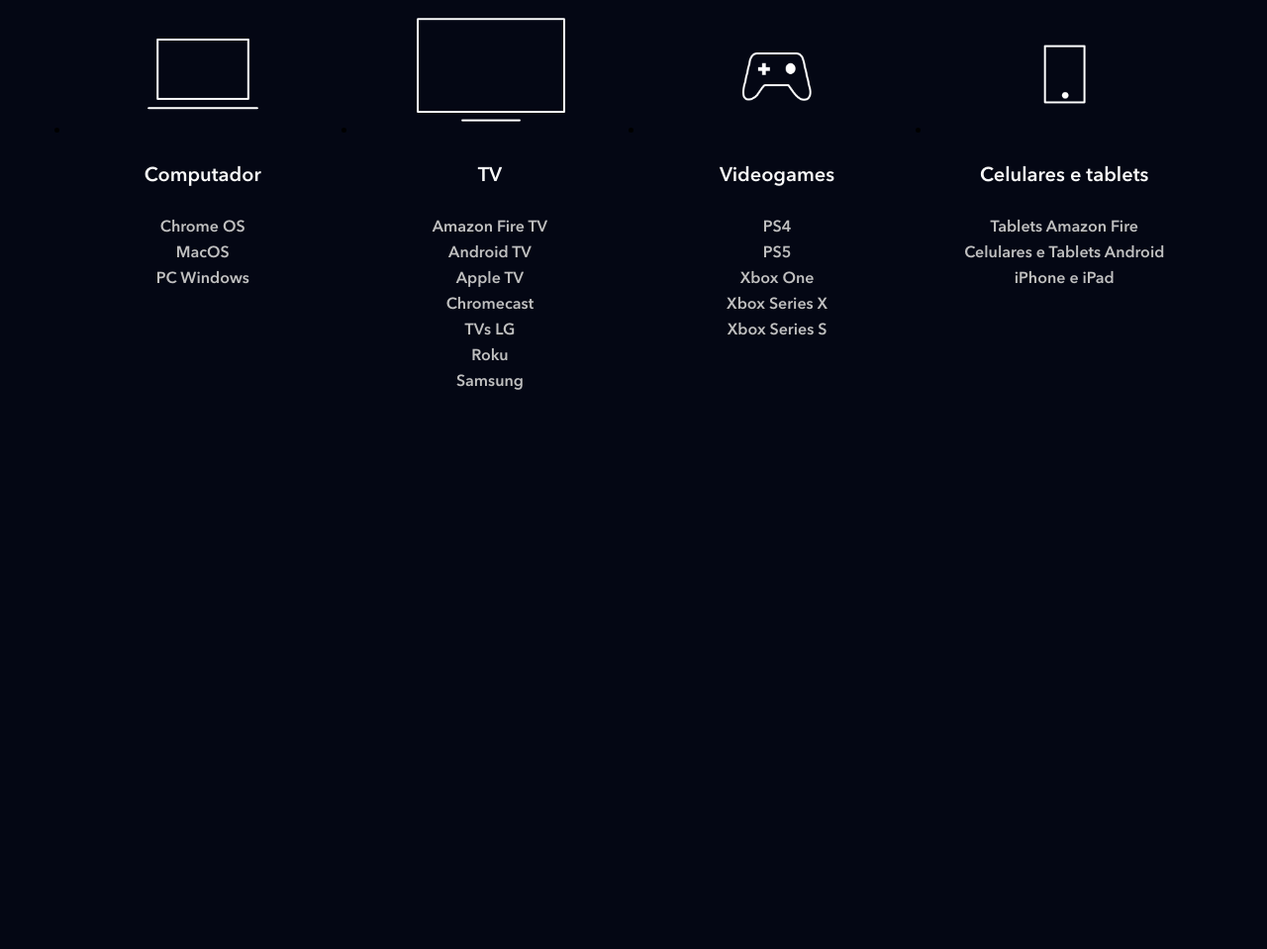
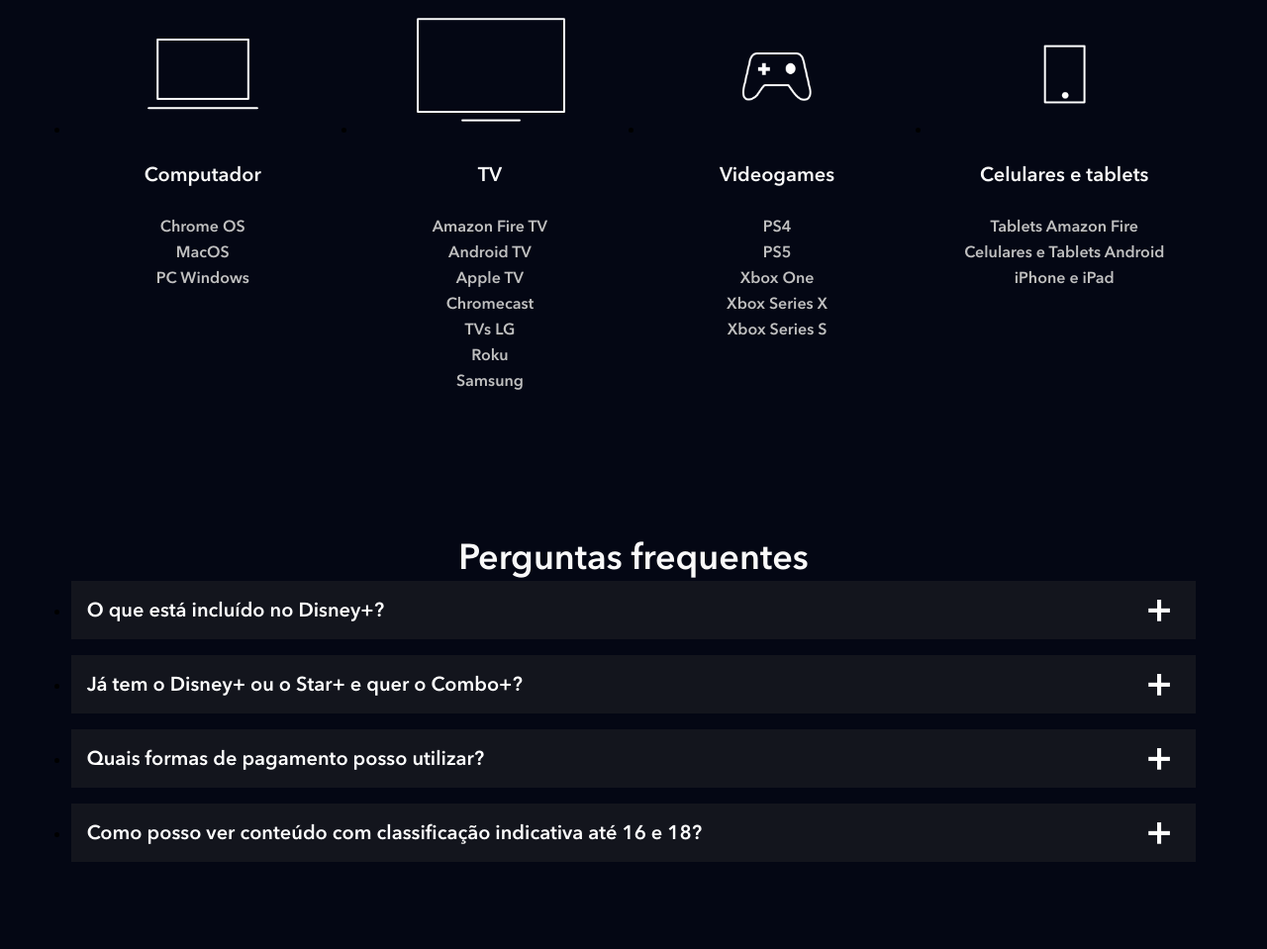
Before and after one commit to ClaudioFerreir/clone_disneyplus, a website: page index.html in a window 1280 px wide. Shown: the part 3743-4702 px from the top of the page at 99% size. Before the commit the page ends 4212 px from the top, so only its background shows below. Drawn offline with nearby package versions, Linux system fonts and the light colour scheme; files that its build step writes are made by us from their sources; files whose address does not match are found by name.

Commit message:
feat: faq section

```diff
--- a/index.html
+++ b/index.html
@@ -218,5 +218,60 @@
       </li>
     </ul>
   </section>
+  <section class="faq">
+    <h2 class="title">Perguntas frequentes</h2>
+    <ul class="faq__questions">
+      <li class="faq__questions__item">
+        <div class="faq__questions__item__question" data-faq-question>
+          <p>O que está incluído no Disney+?</p>
+        </div>
+        <div class="faq__questions__item__answer text--big">
+          <ul>
+            <li>Experiência de entretenimento exclusiva.</li>
+            <li>As melhores histórias da Disney, Pixar, Marvel, Star Wars e National Geographic, tudo em um só lugar.</li>
+            <li>Downloads ilimitados em até 10 dispositivos compatíveis.</li>
+            <li>Mais de 300 títulos em 4K UHD e HDR.</li>
+            <li>A possibilidade de assistir em até 4 dispositivos compatíveis simultaneamente sem custo adicional.</li>
+            <li>IMAX Enhanced: disponível para alguns títulos da Marvel em dispositivos compatíveis com o Disney+.</li>
+          </ul>
+        </div>
+      </li>
+      <li class="faq__questions__item">
+        <div class="faq__questions__item__question" data-faq-question>
+          <p>Já tem o Disney+ ou o Star+ e quer o Combo+?</p>
+        </div>
+        <div class="faq__questions__item__answer text--big">
+          <p>Ao assinar o Combo+:</p>
+          <ul>
+            <li>O valor da sua assinatura existente será descontado do preço do Combo+.</li>
+            <li>Se você assina o plano mensal, o valor que você paga mensalmente será descontado do preço do Combo+.</li>
+            <li>Se você tem uma assinatura anual do Disney+ cobrada diretamente pelo Disney+, não é possível mudar para o Combo+ no momento. Entre em contato com o suporte do Disney+ para conhecer suas opções.</li>
+            <li>Você vai receber um e-mail com os valores detalhados assim que finalizar o pagamento.</li>
+            <li>Lembre-se: você pode cancelar a assinatura quando quiser.</li>
+          </ul>
+          <p>No momento, apenas a assinatura mensal do Combo+ está disponível.</p>
+        </div>
+      </li>
+      <li class="faq__questions__item">
+        <div class="faq__questions__item__question" data-faq-question>
+          <p>Quais formas de pagamento posso utilizar?</p>
+        </div>
+        <div class="faq__questions__item__answer text--big">
+          <p>Você pode utilizar: cartão de débito, cartão de crédito, PayPal, Mercado Pago, e também empresas parceiras como Google Play Store, App Store da Apple; Mercado Livre e provedores locais de TV, telefonia e internet.</p>
+        </div>
+      </li>
+      <li class="faq__questions__item">
+        <div class="faq__questions__item__question" data-faq-question>
+          <p>Como posso ver conteúdo com classificação indicativa até 16 e 18?</p>
+        </div>
+        <div class="faq__questions__item__answer text--big">
+          <p>Para poder acessar o catálogo completo que inclui conteúdo com classificação indicativa até 16 e 18, todos os usuários do Disney+ na América Latina devem atualizar as configurações de controle parental do perfil. É possível restringir o conteúdo de cada perfil e também adicionar um PIN de bloqueio. Os usuários que preferirem manter a configuração atual vão continuar aproveitando o Disney+ com a classificação indicativa até 14, podendo alterá-la a qualquer momento em "Editar Perfis".</p>
+        </div>
+      </li>
+    </ul>
+  </section>
+  <footer class="footer">
+
+  </footer>
 </body>
 </html>
--- a/src/scripts/main.js
+++ b/src/scripts/main.js
@@ -1,5 +1,6 @@
 document.addEventListener('DOMContentLoaded', function() {
     const buttons = document.querySelectorAll('[data-tab-button]');
+    const questions = document.querySelectorAll('[data-faq-question]');
 
     for (let i = 0; i < buttons.length; i++) {
       buttons[i].addEventListener('click', function(button) {
@@ -12,7 +13,19 @@
         button.target.classList.add('shows__tabs__button--is-active');
       })
     }
+
+    for (let i = 0; i < questions.length; i++) {
+      questions[i]. addEventListener('click', toggleAnswer);
+    }
 });
+
+function toggleAnswer(elemento) {
+  const classe ='faq__questions__item--is-open';
+  const elementoPai = elemento.target.parentNode;
+  console.log(elementoPai);
+
+  elementoPai.classList.toggle(classe);
+}
 
 function removeActiveButton() {
   const buttons = document.querySelectorAll('[data-tab-button]');
--- /dev/null
+++ b/src/styles/_faq.scss
@@ -0,0 +1,57 @@
+.faq {
+  padding: 5.6vw;
+
+  h2 {
+    text-align: center;
+  }
+
+  &__questions {
+    &__item {
+      background-color: #13151d;
+      margin-bottom: 16px;
+
+      &__question {
+        color: #fff;
+        font-size: 20px;
+        padding: 16px;
+        display: block;
+        cursor: pointer;
+        position: relative;
+
+        &::after {
+          content: '+';
+          position: absolute;
+          top: 0;
+          right: 24px;
+          height: 100%;
+          display: flex;
+          align-items: center;
+          font-size: 40px;
+        }
+      }
+
+      &__answer {
+        height: 0;
+        overflow: hidden;
+        padding: 0 16px;
+        transition: height, 0.5s ease;
+      }
+
+      &--is-open {
+        .faq__questions__item__question::after {
+          content: '-';
+        }
+
+        .faq__questions__item__answer {
+          height: auto;
+          padding-bottom: 16px;
+          transition: height, 0.5s ease;
+
+          ul {
+              padding-left: 16px;
+          }
+        }
+      }
+    }
+  }
+}
--- a/src/styles/main.scss
+++ b/src/styles/main.scss
@@ -3,6 +3,7 @@
 @use 'shows';
 @use 'plans';
 @use 'available-devices';
+@use 'faq';
 
 @font-face {
   font-family: Avenir;
```
